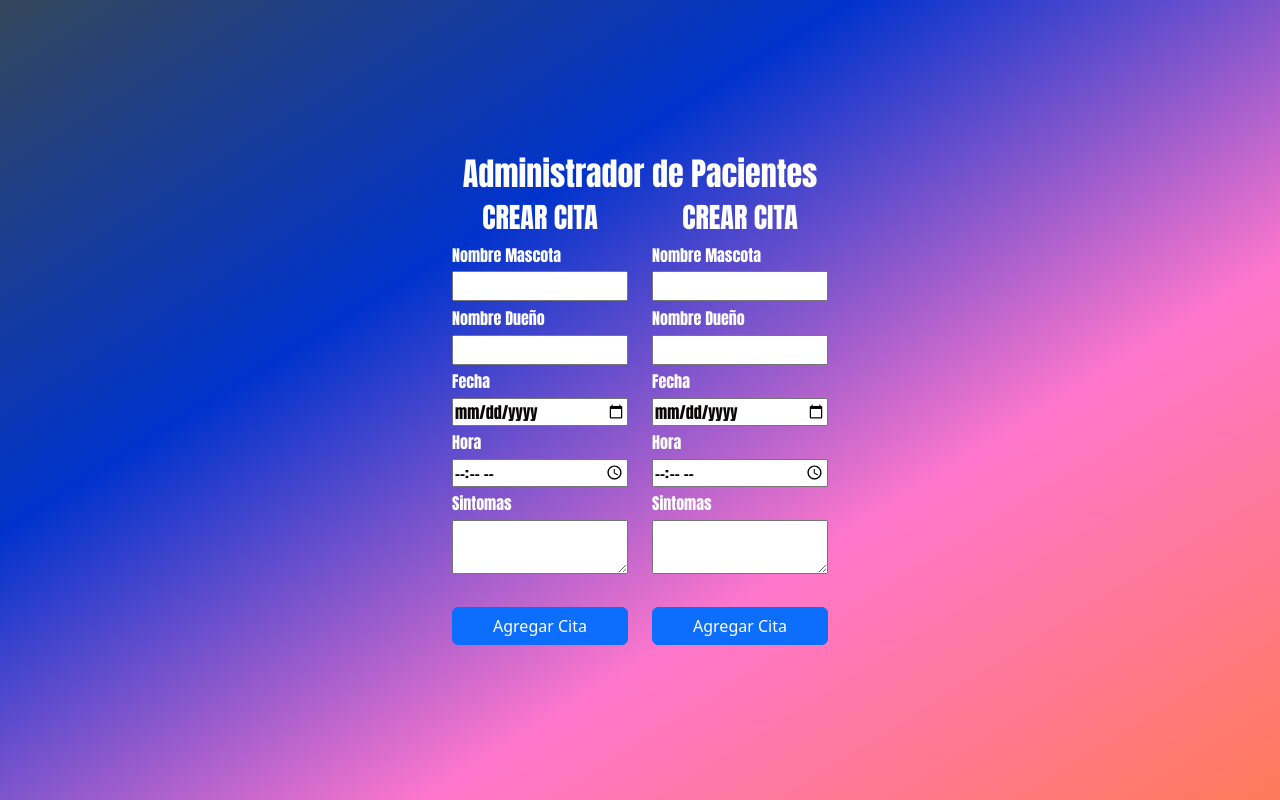
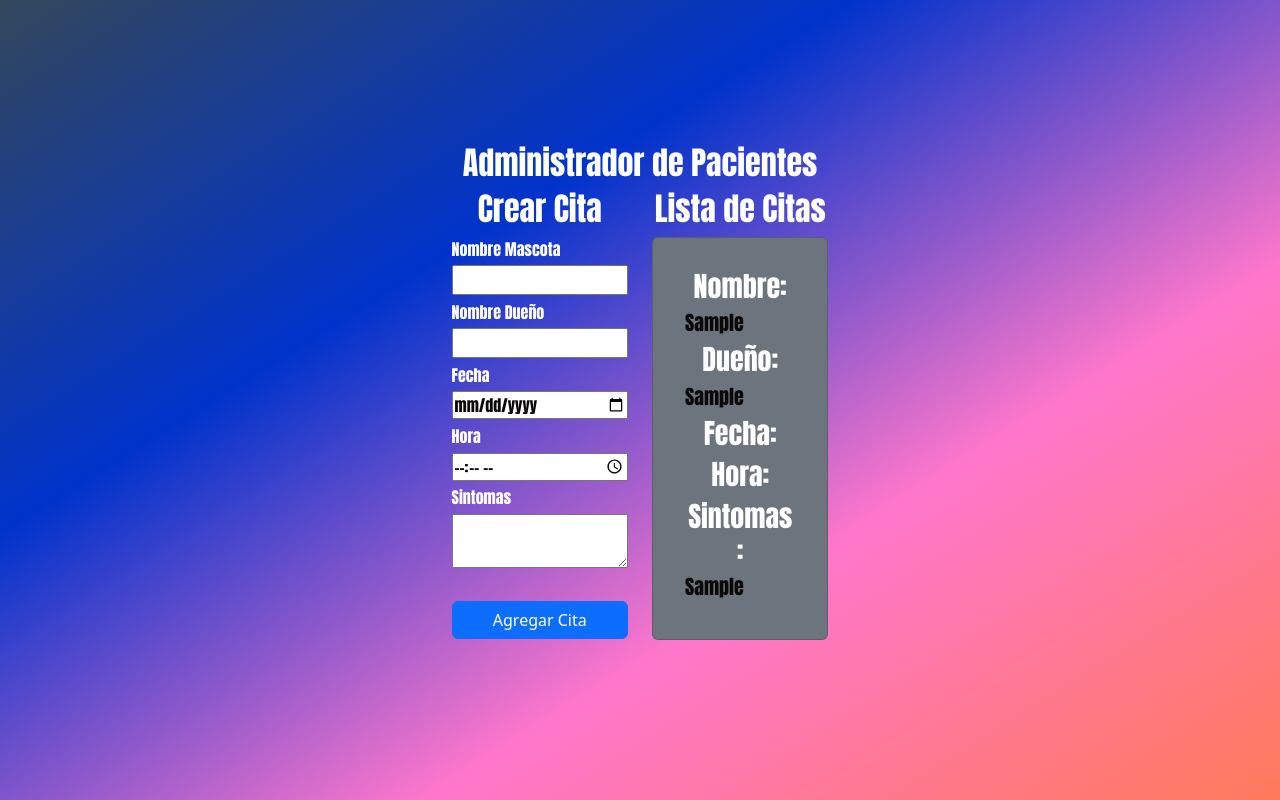
Before and after one commit to Jhernandezm1246/AdministradorPacientes, a React (Vite) app in the folder ProjectoFinalJoaoHernandez/: page / in a window 1280 px wide. Both pictures are taken after typing "Sample", "Sample", "2020-01-15", "10:30", "Sample" into the empty fields and a click on the button "Agregar Cita". Built offline with nearby package versions, Linux system fonts and the light colour scheme.

Commit message:
3rd Stage test

```diff
--- a/ProjectoFinalJoaoHernandez/src/App.jsx
+++ b/ProjectoFinalJoaoHernandez/src/App.jsx
@@ -4,19 +4,34 @@ import viteLogo from '/vite.svg'
 import './App.css'
 import Formulario from './Formulario'
 import Header from './Header'
+import Paciente from './Paciente'
 
 function App() {
-  const [count, setCount] = useState(0)
+
+  const[pacientes,setPacientes]=useState([])
 
   return (
     <div className="App">
-      <Header/>
+      <Header titulo={"Administrador de Pacientes"}/>
       <div className='row'>
       <div className='col-sm-6'>
-      <Formulario/>
+      <Header titulo={"Crear Cita"}/>
+      <Formulario
+        pacientes={pacientes}
+        setPacientes={setPacientes}/>
       </div>
       <div className='col-sm-6'>
-      <Formulario/>
+      <Header titulo={"Lista de Citas"}/>
+
+      {pacientes.map((paciente)=>{
+        return <Paciente  nombre={paciente.mascota}
+                          duenno={paciente.duenno}
+                          fecha={paciente.date}
+                          hora={paciente.hour}
+                          sintomas={paciente.description} />
+      }
+
+      )}
       </div>
       </div>
     </div>
--- a/ProjectoFinalJoaoHernandez/src/Formulario.jsx
+++ b/ProjectoFinalJoaoHernandez/src/Formulario.jsx
@@ -1,8 +1,9 @@
 import React, {useState} from 'react'
 import './Formulario.css'
 
-const Formulario = () => {
-    const[pacientes,setPacientes]=useState([])
+
+const Formulario = ({pacientes,setPacientes}) => {
+
     const[mascota,setMascota]=useState("")
     const[duenno,setDuenno]=useState("")
     const[date,setDate]=useState("")
@@ -28,7 +29,7 @@ const Formulario = () => {
 
   return (
     <div>
-        <h3 className='inputTitle'>CREAR CITA</h3>
+
         <form className='inputForm' action="">
             <label className='inputText' htmlFor="">Nombre Mascota </label>
             <input className='inputTextinside' onChange={(e)=>{setMascota(e.target.value)}} value={mascota} type="text" />
--- a/ProjectoFinalJoaoHernandez/src/Header.jsx
+++ b/ProjectoFinalJoaoHernandez/src/Header.jsx
@@ -1,10 +1,10 @@
 import React from 'react'
 import './Header.css'
 
-const Header = () => {
+const Header = ({titulo}) => {
   return (
     <div className='inputTextapp'>
-      <h2 >Administrador de Pacientes</h2>
+      <h2 >{titulo}</h2>
     </div>
   )
 }
--- /dev/null
+++ b/ProjectoFinalJoaoHernandez/src/Paciente.css
@@ -0,0 +1,13 @@
+.inputTextapp{
+    text-align: center;
+    font-family: impact, sans-serif;
+    color: #ffffff;
+
+}
+
+.inputTextinside{
+    text-align: left;
+    font-family: impact, sans-serif;
+    color: #0a0707;
+
+}
--- /dev/null
+++ b/ProjectoFinalJoaoHernandez/src/Paciente.jsx
@@ -0,0 +1,27 @@
+import React from 'react'
+import './Paciente.css'
+
+function Paciente({nombre,duenno,date,hour,sintomas}) {
+  return (
+    <div className='card text-bg-secondary mb-3'>
+        <div className='inputTextapp'>
+        <h3>Nombre:</h3>
+        <h5 className='inputTextinside'>{nombre}</h5>
+        <h3>Dueño:</h3>
+        <h5 className='inputTextinside'>{duenno}</h5>
+        <h3>Fecha:</h3>
+        <h5 className='inputTextinside'>{date} </h5>
+        <h3>Hora:</h3>
+        <h5 className='inputTextinside'>{hour}</h5>
+        <h3>Sintomas:</h3>
+        <h5 className='inputTextinside'>{sintomas}</h5>
+        </div>
+    </div>
+
+
+
+
+  )
+}
+
+export default Paciente
```
